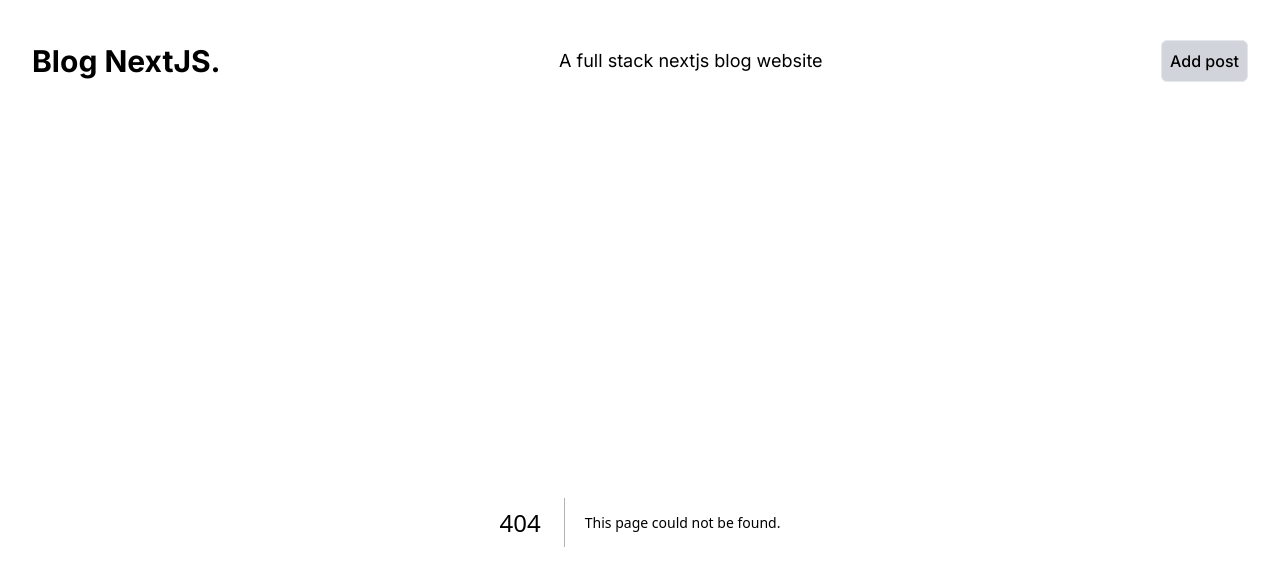
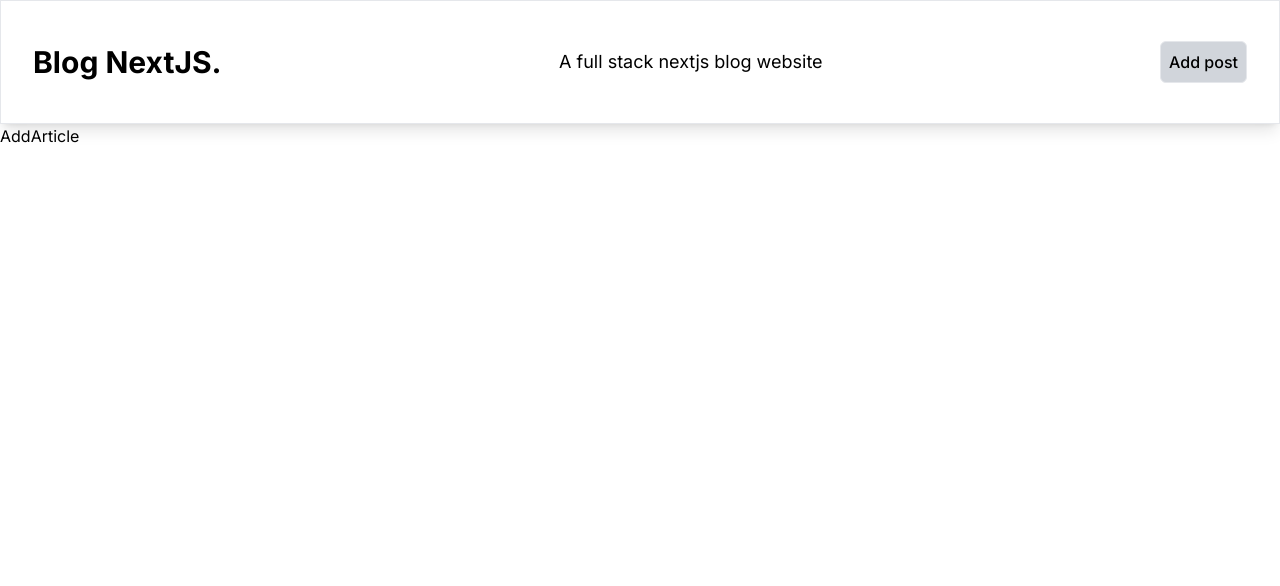
Before and after one commit to stefanpython/blog-fullstack-nextjs, a Next.js app: page /addArticle in a window 1280 px wide. Before the commit this address had no page. Shown: the top 586 px of the page. Built offline with nearby package versions, Linux system fonts and the light colour scheme.

Commit message:
Create and link addArticle route

```diff
--- /dev/null
+++ b/app/addArticle/page.tsx
@@ -0,0 +1,5 @@
+import React from "react";
+
+export default function AddArticle() {
+  return <div>AddArticle</div>;
+}
--- a/components/Navbar.tsx
+++ b/components/Navbar.tsx
@@ -2,16 +2,18 @@ import Link from "next/link";
 
 export default function Navbar() {
   return (
-    <nav className="flex justify-between items-center px-8 py-10">
+    <nav className="flex justify-between items-center px-8 py-10 border shadow-lg">
       <Link className="text-black font-bold text-3xl" href={"/"}>
         Blog NextJS.
       </Link>
 
       <p className="text-lg">A full stack nextjs blog website</p>
 
-      <button className="btn border p-2 rounded-md bg-gray-300 font-medium hover:bg-gray-400">
-        Add post
-      </button>
+      <Link href="/addArticle">
+        <button className="btn border p-2 rounded-md bg-gray-300 font-medium hover:bg-gray-400">
+          Add post
+        </button>
+      </Link>
     </nav>
   );
 }
```
